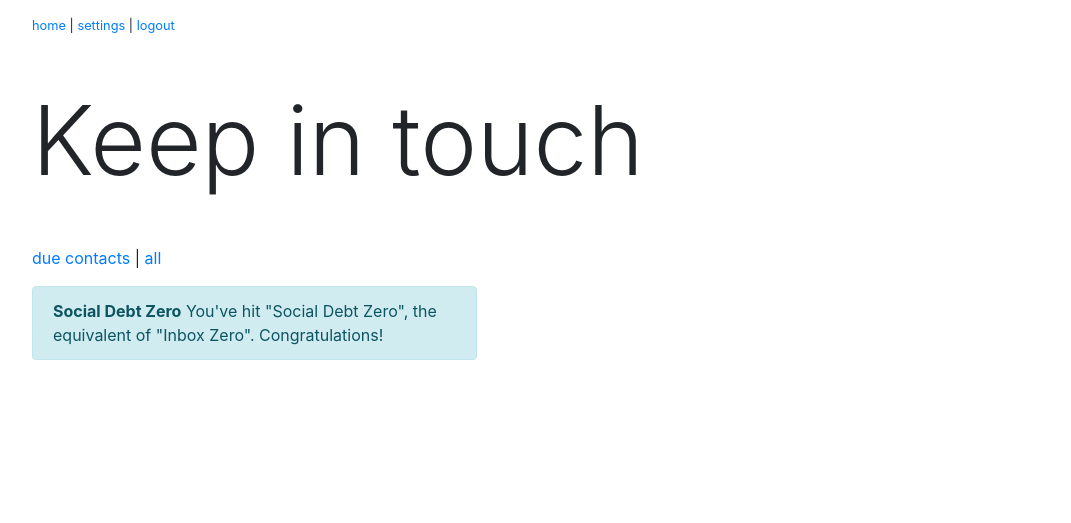
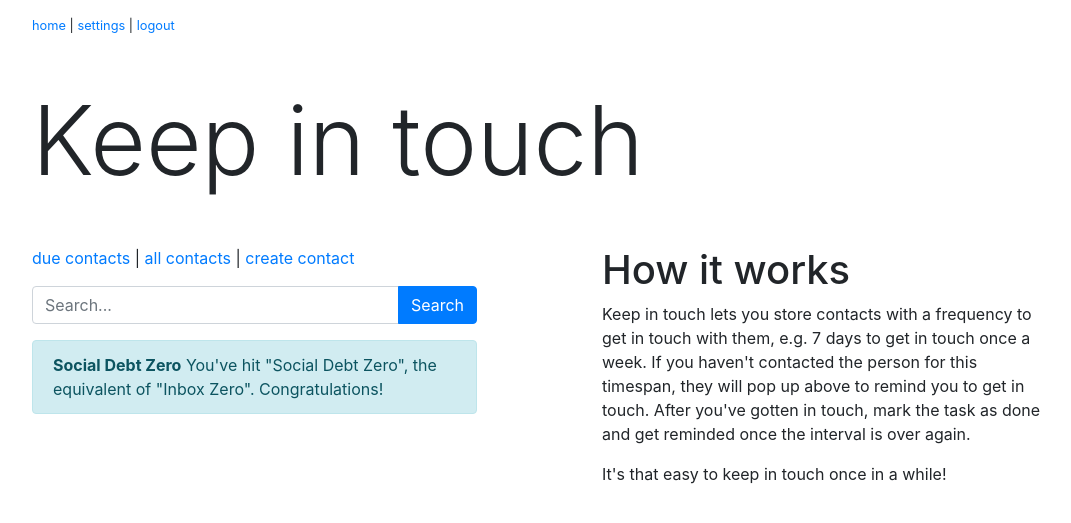
Before and after one commit to lorey/personal-crm, a Django app: page /app/ in a window 1280 px wide. Shown: the top 523 px of the page, without its empty margins (53-1124 px from the left). Run offline with Django 3.2, Linux system fonts and the light colour scheme; data that the repository does not hold is empty; some libraries are stand-ins or nearby versions.

Commit message:
Add basic contact search

```diff
--- a/networking_web/templates/web/index.html
+++ b/networking_web/templates/web/index.html
@@ -8,8 +8,20 @@
         <div class="col-md-5">
             <p>
                 <a href="{% url 'networking_web:index' %}">due contacts</a>
-                | <a href="{% url 'networking_web:index' %}?all=true">all</a>
+                | <a href="{% url 'networking_web:index' %}?all=true">all contacts</a>
+                | <a href="">create contact</a>
             </p>
+            <div class="mb-3">
+                <form method="get" action="{% url 'networking_web:index' %}?all=true">
+                    <input type="hidden" name="all" value="true">
+                    <div class="input-group">
+                        <input name="search" type="text" class="form-control" placeholder="Search..." value="{{ query|default_if_none:'' }}">
+                        <div class="input-group-append">
+                            <button type="submit" class="btn btn-primary">Search</button>
+                        </div>
+                    </div>
+                </form>
+            </div>
             <div>
                 {% for contact in contacts %}
                     <div class="row">
@@ -22,21 +34,29 @@
                             <strong>{{ contact.name }}</strong><br>
                             last: {{ contact.get_last_touchpoint.when|timesince }} ago<br>
                             frequency: {{ contact.frequency_in_days }} days
+                            <a class="btn btn-light btn-sm" href="{% url 'networking_web:change-frequency' contact.id 'decrease' %}">-</a>
                             <a class="btn btn-light btn-sm" href="{% url 'networking_web:change-frequency' contact.id 'increase' %}">+</a>
-                            <a class="btn btn-light btn-sm" href="{% url 'networking_web:change-frequency' contact.id 'decrease' %}">-</a>
                         </div>
                     </div>
-                {% empty %}
+                {% endfor %}
+
+                {% if not query and not contacts %}
                     <div class="alert alert-info">
                         <strong>Social Debt Zero</strong>
                         You've hit "Social Debt Zero", the equivalent of "Inbox Zero".
                         Congratulations!
                     </div>
-                {% endfor %}
+                {% endif %}
+
+                {% if query and not contacts %}
+                    <div class="alert alert-info">
+                        There's no contact containing "{{ query }}".
+                        <a href="">Create one</a>.
+                    </div>
+                {% endif %}
             </div>
         </div>
         <div class="col-md-5 offset-1">
-            {% if not contacts|length_is:0 %}
             <h1>How it works</h1>
             <p>
                 Keep in touch lets you store contacts with a frequency to get in touch with them, e.g. 7 days to get in touch once a week.
@@ -47,7 +67,6 @@
             <p>
                 It's that easy to keep in touch once in a while!
             </p>
-            {% endif %}
         </div>
     </div>
 {% endblock %}
--- a/networking_web/views.py
+++ b/networking_web/views.py
@@ -10,12 +10,18 @@ from networking_base.models import Contact, Touchpoint
 def index(request):
     contacts = Contact.objects.order_by("name").prefetch_related("touchpoint_set").all()
 
+    query = request.GET.get("search")
+    if query:
+        contacts = filter(lambda c: query.lower() in c.name.lower(), contacts)
+
     is_show_all = request.GET.get("all") == "true"
     if not is_show_all:
         contacts_urgent = (c for c in contacts if c.get_urgency() > 0)
         contacts = sorted(contacts_urgent, key=lambda c: c.get_urgency())
     return render(
-        request, "web/index.html", {"contacts": contacts, "is_show_all": is_show_all}
+        request,
+        "web/index.html",
+        {"contacts": list(contacts), "is_show_all": is_show_all, "query": query},
     )
 
 
```
